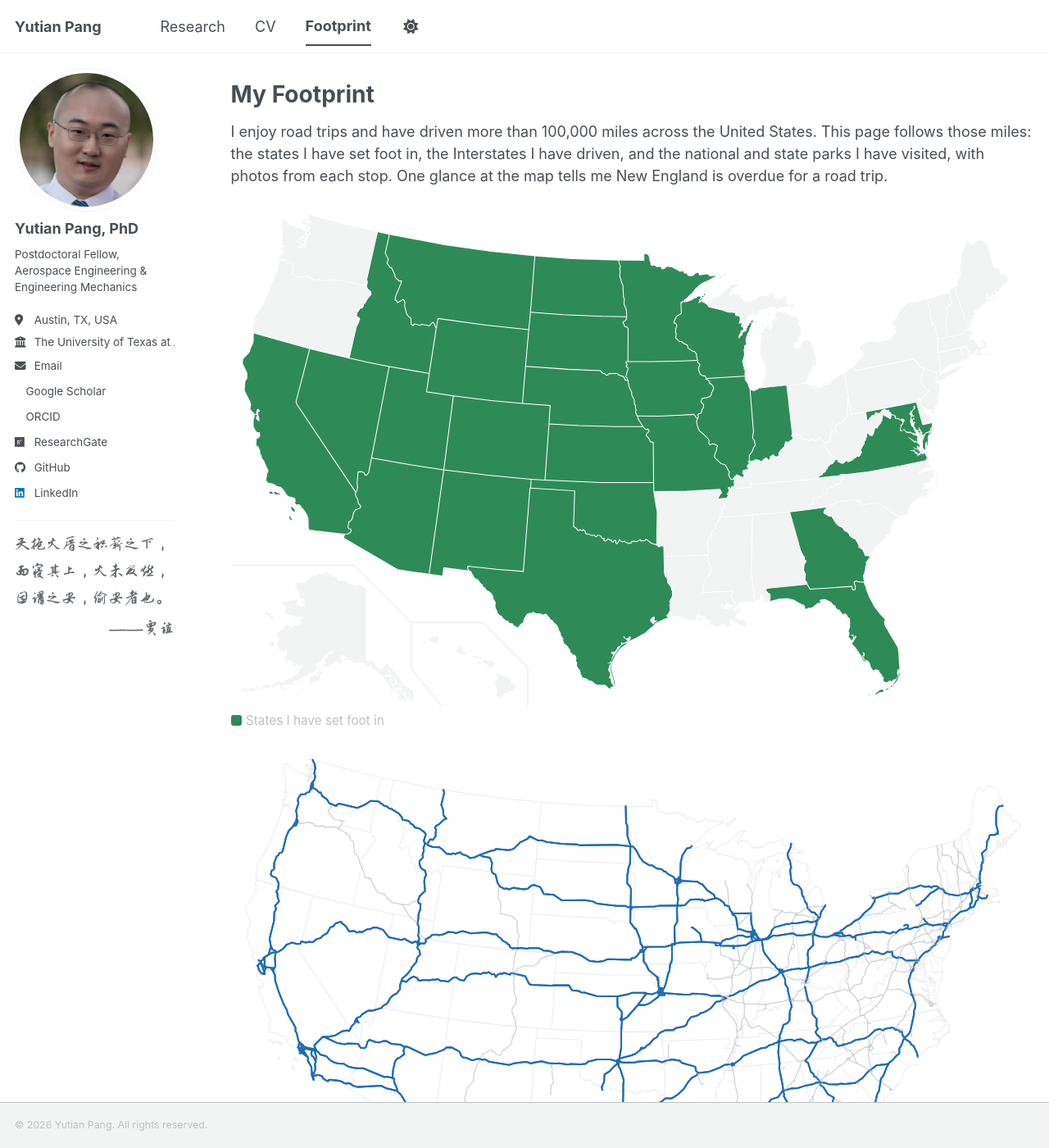
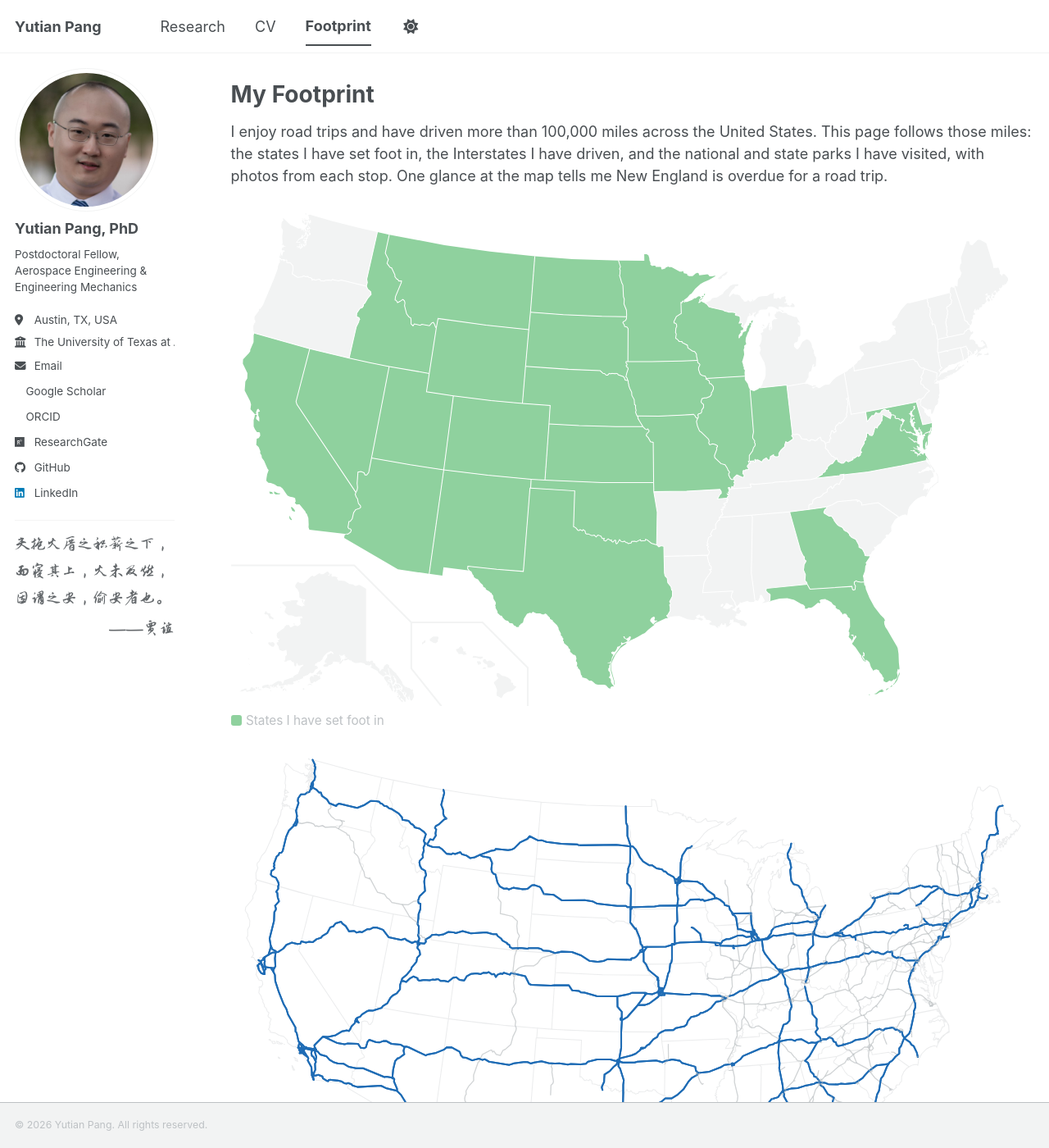
Before and after one commit to YutianPangASU/yutianpangasu.github.io, a Jekyll site: the page built from _pages/footprint.html, in a window 1280 px wide and 1400 px high. Shown: the whole window at 82% size. Built offline with Jekyll 4.4.1, drawn with Linux system fonts in a browser that asks for light colours; a style sheet for code colours, icons or effects is not loaded.

Commit message:
Footprint map: visited states dark green -> light green
Co-Authored-By: Claude Fable 5 <noreply@anthropic.com>

```diff
--- a/_pages/footprint.html
+++ b/_pages/footprint.html
@@ -54,8 +54,8 @@ author_profile: true
   .fp-map .separator1 { stroke: var(--global-border-color, #b0b0b0); stroke-width: 2; fill: none; }
   .fp-map .dccircle { display: none; }
   .fp-map.editing g.state path { fill: var(--global-thead-color, #dcdcdc); cursor: pointer; }
-  .fp-map.editing g.state path:hover { fill: #7fb598; }
-  .fp-map.editing g.state path.st-picked, .fp-map.editing g.state path.st-locked { fill: #2e8b57; }
+  .fp-map.editing g.state path:hover { fill: #5cb57e; }
+  .fp-map.editing g.state path.st-picked, .fp-map.editing g.state path.st-locked { fill: #8fd19e; }
   .fp-map.editing g.state path.st-locked { cursor: default; }
 
   .fp-hwmap .hw-states { fill: none; stroke: var(--global-text-color-light, #888); stroke-opacity: 0.3; stroke-width: 1; }
@@ -108,7 +108,7 @@ author_profile: true
 
 {% if visited_codes != empty %}
 <style>
-  {% for code in visited_codes %}.fp-map .{{ code }}{% unless forloop.last %}, {% endunless %}{% endfor %} { fill: #2e8b57; }
+  {% for code in visited_codes %}.fp-map .{{ code }}{% unless forloop.last %}, {% endunless %}{% endfor %} { fill: #8fd19e; }
 </style>
 {% endif %}
 
@@ -121,7 +121,7 @@ author_profile: true
 <p class="fp-intro">I enjoy road trips and have driven more than 100,000 miles across the United States. This page follows those miles: the states I have set foot in, the Interstates I have driven, and the national and state parks I have visited, with photos from each stop. One glance at the map tells me New England is overdue for a road trip.</p>
 
 {% include us-map.html %}
-<p class="fp-caption"><span class="fp-swatch" style="background:#2e8b57;"></span>States I have set foot in</p>
+<p class="fp-caption"><span class="fp-swatch" style="background:#8fd19e;"></span>States I have set foot in</p>
 
 {% include us-highways.html %}
 <p class="fp-caption"><span class="fp-swatch" style="background:#1f6cb5;"></span>Interstates I have driven &middot; hover a route for its number</p>
```
